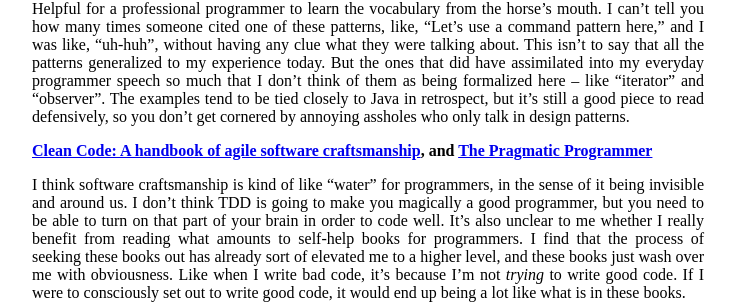
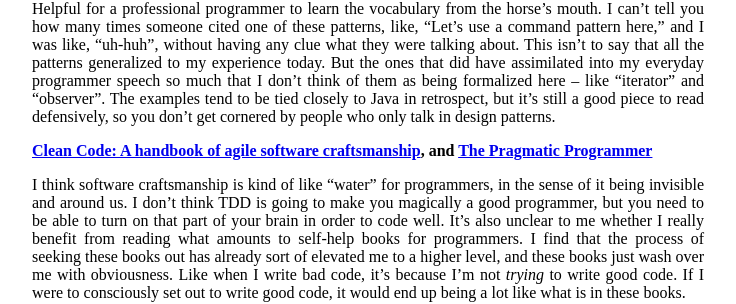
Before and after one commit to samzhang111/samzhang111.github.io, a Jekyll site: the page built from _thoughts/2017-03-17-programming-books.md, in a window 1280 px wide. Shown: the part 307-611 px from the top of the page, without its empty margins (24-760 px from the left). Built offline with Jekyll 4.4.1, drawn with Linux system fonts in a browser that asks for light colours; Markdown is read by kramdown in place of the engine named in the settings.

Commit message:
some self censorship

```diff
--- a/_thoughts/2017-03-17-programming-books.md
+++ b/_thoughts/2017-03-17-programming-books.md
@@ -10,7 +10,7 @@
 
 # [Design Patterns](http://www.amazon.com/Design-Patterns-Elements-Reusable-Object-Oriented-ebook/dp/B000SEIBB8) (AKA the Gang of Four book)
 
-Helpful for a professional programmer to learn the vocabulary from the horse's mouth. I can't tell you how many times someone cited one of these patterns, like, "Let's use a command pattern here," and I was like, "uh-huh", without having any clue what they were talking about. This isn't to say that all the patterns generalized to my experience today. But the ones that did have assimilated into my everyday programmer speech so much that I don't think of them as being formalized here -- like "iterator" and "observer". The examples tend to be tied closely to Java in retrospect, but it's still a good piece to read defensively, so you don't get cornered by annoying assholes who only talk in design patterns.
+Helpful for a professional programmer to learn the vocabulary from the horse's mouth. I can't tell you how many times someone cited one of these patterns, like, "Let's use a command pattern here," and I was like, "uh-huh", without having any clue what they were talking about. This isn't to say that all the patterns generalized to my experience today. But the ones that did have assimilated into my everyday programmer speech so much that I don't think of them as being formalized here -- like "iterator" and "observer". The examples tend to be tied closely to Java in retrospect, but it's still a good piece to read defensively, so you don't get cornered by people who only talk in design patterns.
 
 # [Clean Code: A handbook of agile software craftsmanship](http://www.amazon.com/Clean-Code-Handbook-Software-Craftsmanship/dp/0132350882), and [The Pragmatic Programmer](https://www.amazon.com/Pragmatic-Programmer-Journeyman-Master/dp/020161622X)
 
```
